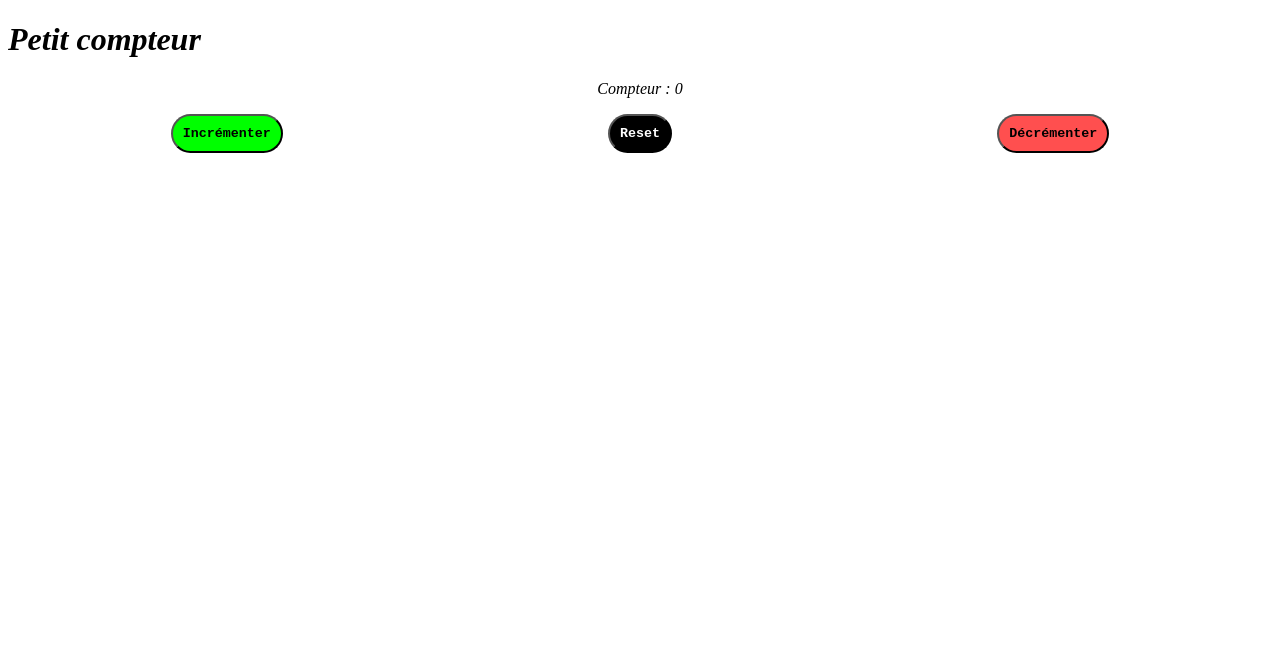
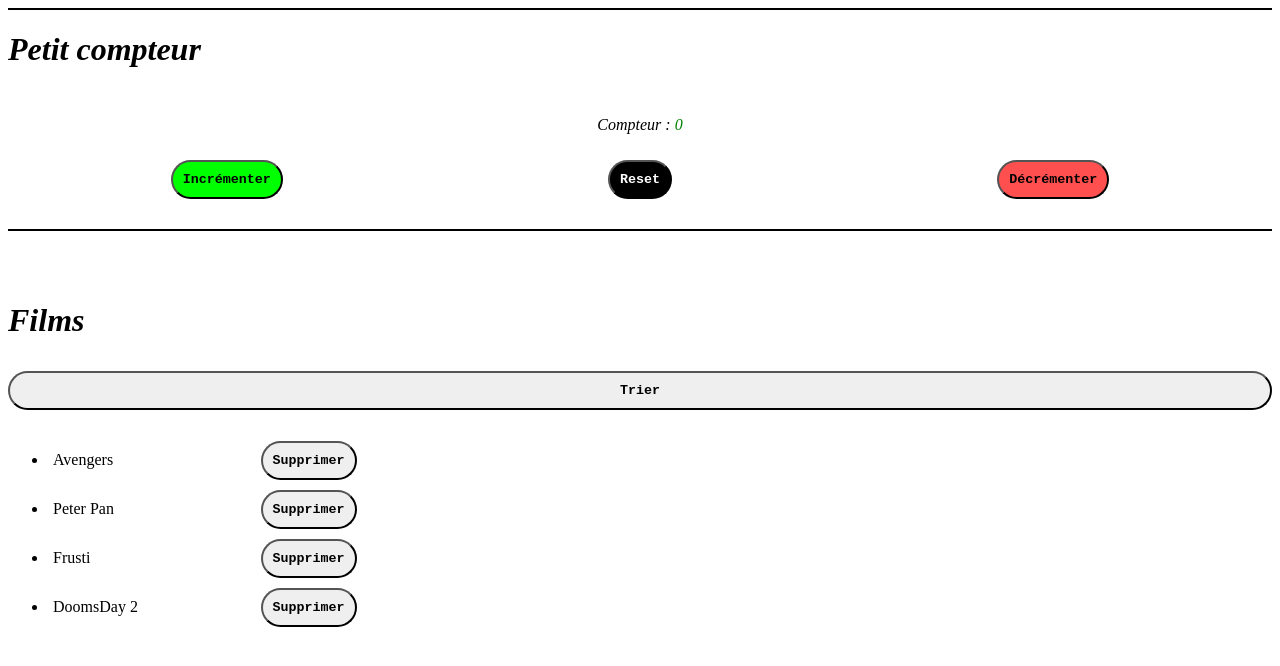
Before and after one commit to Melvunx/learn-vue, a Vue app: page / in a window 1280 px wide. Shown: the top 666 px of the page. Built offline with nearby package versions, Linux system fonts and the light colour scheme; the HTML template or start-up script is replaced by a standard one.

Commit message:
movies part Use v-for

```diff
--- a/src/App.vue
+++ b/src/App.vue
@@ -5,26 +5,60 @@ const counter = ref(0);
 const increment = () => counter.value++;
 const decrement = () => counter.value--;
 const reset = () => (counter.value = 0);
+
+// =============================================================================
+
+const movies = ref(["Avengers", "Peter Pan", "Frusti", "DoomsDay 2"]);
+
+const deleteMovie = (movie: string) => {
+  movies.value = movies.value.filter((m) => m != movie);
+};
+
+const sortMovies = () => {
+  // movies.value = movies.value.sort((a, b) => a.localeCompare(b));
+  movies.value = movies.value.sort((a, b) => (a > b ? 1 : -1));
+};
 </script>
 
 <template>
-  <h1>Petit compteur</h1>
-  <p>Compteur : {{ counter }}</p>
-  <div class="button">
-    <button id="inc" @click="increment">Incrémenter</button>
-    <button id="res" @click="reset">Reset</button>
-    <button id="dec" @click="decrement">Décrémenter</button>
+  <div class="container">
+    <div class="part">
+      <h1>Petit compteur</h1>
+      <!-- Condition -->
+      <p>
+        Compteur : <span v-if="counter % 2" :class="{ impair: counter % 2 }">{{ counter }}</span>
+        <span v-else class="pair">{{ counter }}</span>
+      </p>
+      <div class="button">
+        <button id="inc" @click="increment">Incrémenter</button>
+        <button id="res" @click="reset">Reset</button>
+        <button id="dec" @click="decrement">Décrémenter</button>
+      </div>
+    </div>
+
+    <div class="part">
+      <h1>Films</h1>
+      <button @click="sortMovies">Trier</button>
+      <ul>
+        <li :key="movie" v-for="movie in movies">
+          <span>{{ movie }} <button @click="deleteMovie(movie)">Supprimer</button></span>
+        </li>
+      </ul>
+    </div>
   </div>
 </template>
 
 <style scoped>
-html {
-  padding: 0;
-  margin: 0;
+h1 {
+  font-style: italic;
 }
 
-h1 {
-  font-style: italic;
+.pair {
+  color: green;
+}
+
+.impair {
+  color: magenta;
 }
 
 p:first-of-type {
@@ -35,6 +69,24 @@ p:first-of-type {
 div.button {
   display: flex;
   justify-content: space-around;
+}
+
+div.container {
+  display: flex;
+  flex-direction: column;
+}
+
+div.part {
+  display: flex;
+  flex-direction: column;
+  border-top: 2px black solid;
+  border-bottom: 2px black;
+  gap: 10px;
+  padding: 50px 0 30px 0;
+}
+
+div.part:first-of-type {
+  padding-top: 0;
 }
 
 button {
@@ -68,4 +120,16 @@ button#inc {
 button#dec {
   background-color: rgb(255, 79, 79);
 }
+
+li {
+  padding: 5px;
+
+  span {
+    width: 25%;
+    display: flex;
+    align-items: center;
+    justify-content: space-between;
+    gap: 10px;
+  }
+}
 </style>
```
